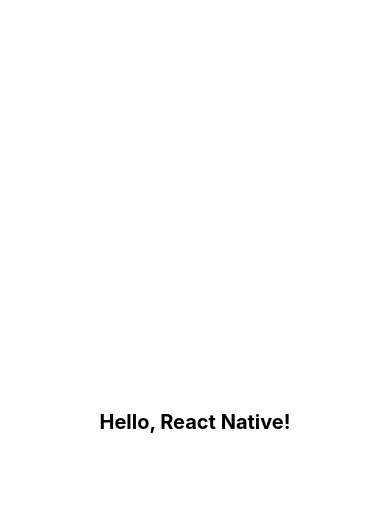
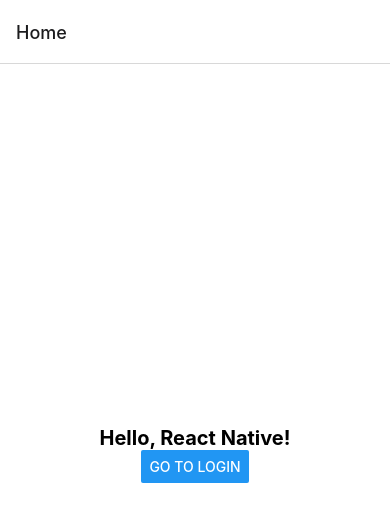
Before and after one commit to LoiDo-A5/ProjectApp_E_Commerce, a React Native app: screen / in a window 390 px wide. Shown: the top 522 px of the page. Built offline with nearby package versions, Linux system fonts and the light colour scheme.

Commit message:
add package screen

```diff
--- a/App.js
+++ b/App.js
@@ -1,14 +1,60 @@
 import React from 'react';
 import {View, Text, StyleSheet} from 'react-native';
+import {NavigationContainer} from '@react-navigation/native';
+import {createStackNavigator} from '@react-navigation/stack';
 import {Provider} from 'react-redux';
 import store from './App/Redux/store';
+import {Button} from 'react-native';
+
+const Stack = createStackNavigator();
+
+const HomeScreen = ({navigation}) => {
+  return (
+    <View style={styles.container}>
+      <Text style={styles.text}>Hello, React Native!</Text>
+      <Button
+        title="Go to Login"
+        onPress={() => navigation.navigate('Login')}
+      />
+    </View>
+  );
+};
+
+const LoginScreen = () => {
+  return (
+    <View style={styles.container}>
+      <Text style={styles.text}>Login Screen</Text>
+    </View>
+  );
+};
+
+const SignInScreen = () => {
+  return (
+    <View style={styles.container}>
+      <Text style={styles.text}>Sign In Screen</Text>
+    </View>
+  );
+};
+
+const SignUpScreen = () => {
+  return (
+    <View style={styles.container}>
+      <Text style={styles.text}>Sign Up Screen</Text>
+    </View>
+  );
+};
 
 const App = () => {
   return (
     <Provider store={store}>
-      <View style={styles.container}>
-        <Text style={styles.text}>Hello, React Native!</Text>
-      </View>
+      <NavigationContainer>
+        <Stack.Navigator initialRouteName="Home">
+          <Stack.Screen name="Home" component={HomeScreen} />
+          <Stack.Screen name="Login" component={LoginScreen} />
+          <Stack.Screen name="SignIn" component={SignInScreen} />
+          <Stack.Screen name="SignUp" component={SignUpScreen} />
+        </Stack.Navigator>
+      </NavigationContainer>
     </Provider>
   );
 };
```
Also changed, not shown: package.json (+6 -1 lines), 1 other file (tests, documents, lock files or other folders).
